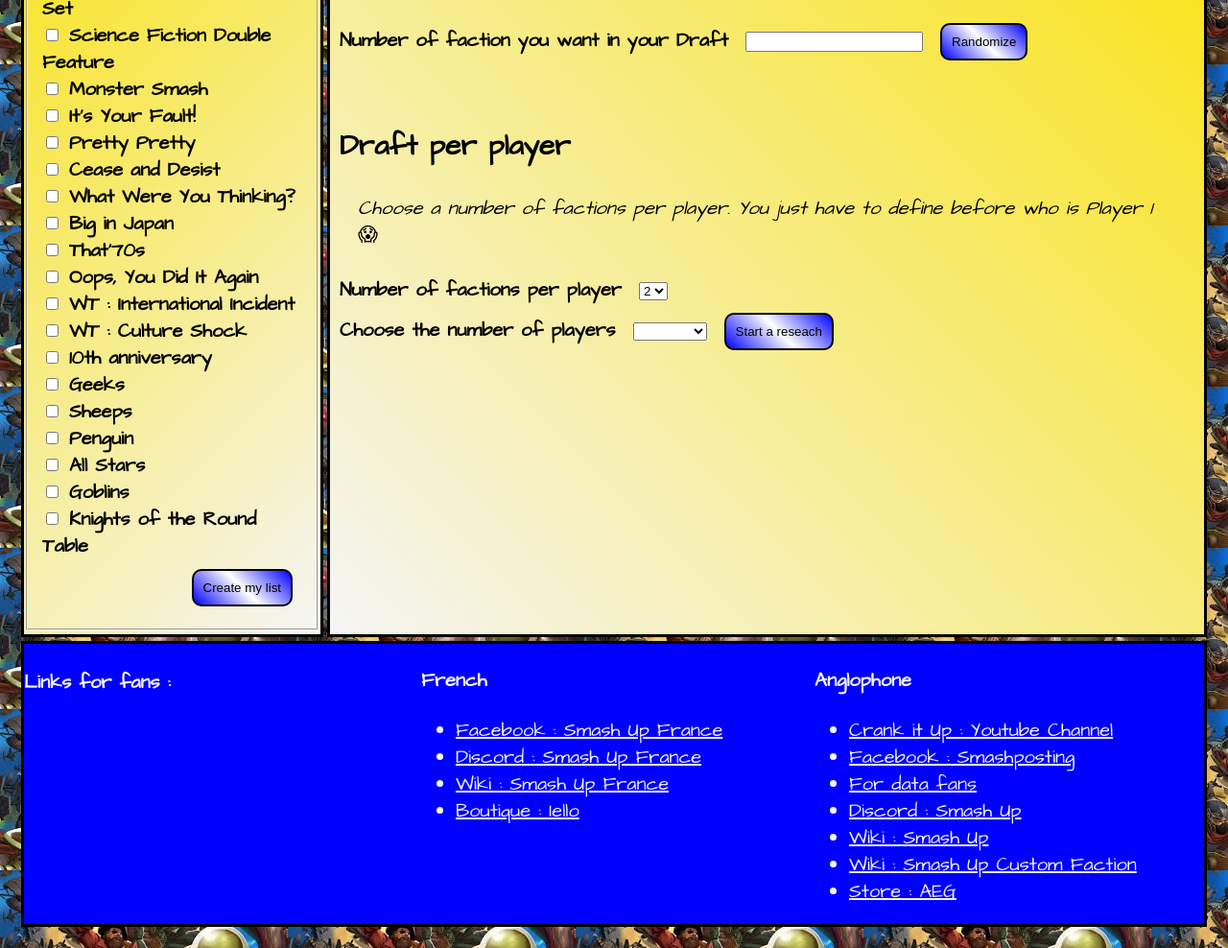
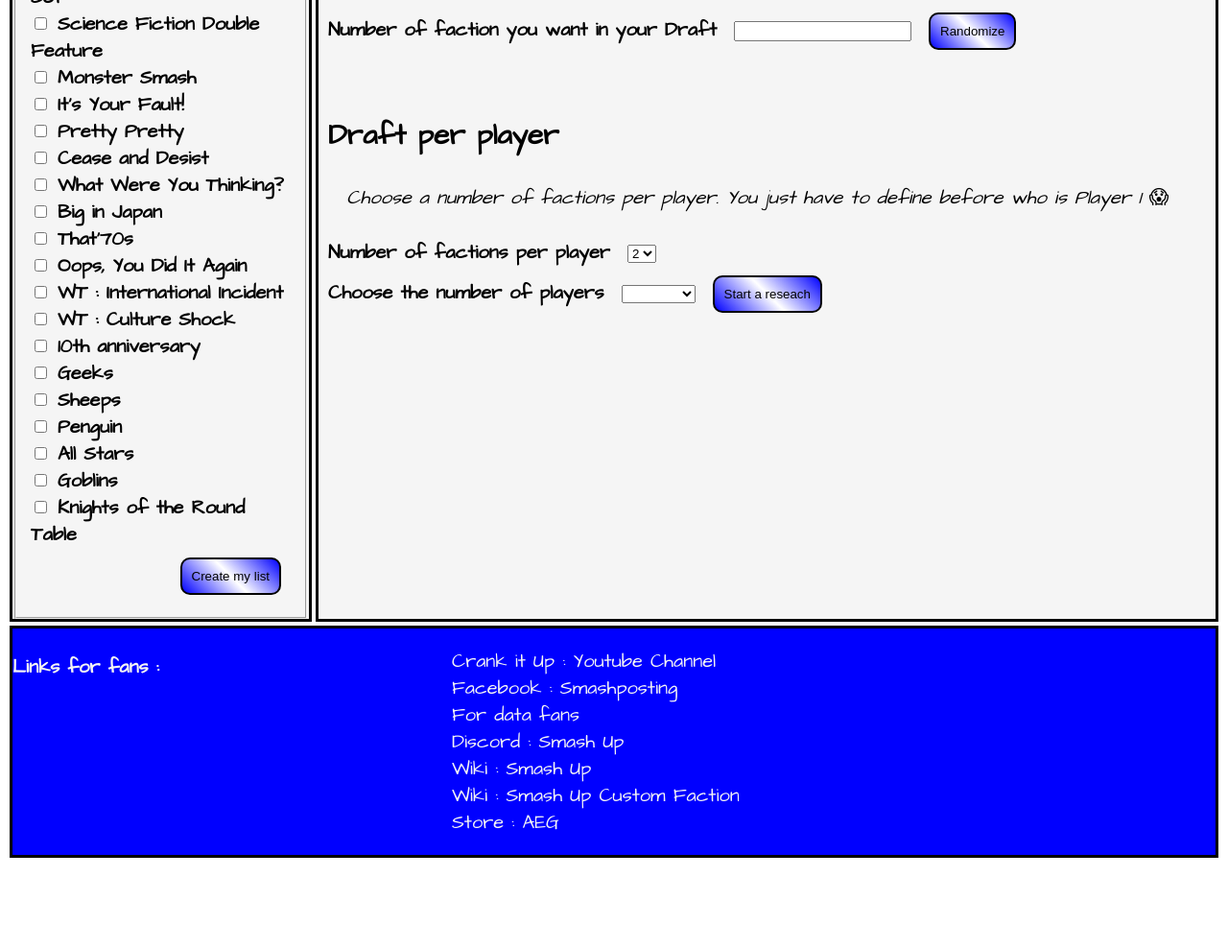
Before and after one commit to erekhose35/SmashUpProject, a plain HTML site: page draft-en.html in a window 1280 px wide. Shown: the part 437-1425 px from the top of the page at 96% size. After the commit the page ends 1341 px from the top, so only its background shows below. Drawn offline with Linux system fonts and the light colour scheme.

Commit message:
Save before test. If need to go back

```diff
--- a/draft-en.html
+++ b/draft-en.html
@@ -203,36 +203,6 @@
     <footer>
       <h4 class="l">Links for fans :</h4>
       <div class="c">
-        <p class="bold">French</p>
-        <ul>
-          <li>
-            <a
-              href="https://www.facebook.com/groups/218243058629614"
-              target="_blank"
-              >Facebook : Smash Up France</a
-            >
-          </li>
-          <li>
-            <a href="https://discord.gg/JKYcDPEa" target="_blank"
-              >Discord : Smash Up France</a
-            >
-          </li>
-          <li>
-            <a
-              href="https://smash-up.fandom.com/fr/wiki/Wiki_Smash_Up"
-              target="_blank"
-              >Wiki : Smash Up France</a
-            >
-          </li>
-          <li>
-            <a href="https://iello.fr/fr/fiche/smash-up" target="_blank"
-              >Boutique : Iello</a
-            >
-          </li>
-        </ul>
-      </div>
-      <div class="r">
-        <p class="bold">Anglophone</p>
         <ul>
           <li>
             <a href="https://www.youtube.com/@CrankItUp" target="_blank"
--- a/styles/style.css
+++ b/styles/style.css
@@ -8,11 +8,15 @@
 .btn-blue:hover,
 #reload:hover {
   font-weight: bold;
+  margin: 10px 0px;
 }
 h1,
 h2,
 main label {
   margin: 10px;
+}
+ul {
+  list-style: none;
 }
 .i {
   background-color: #ffffff;
@@ -27,14 +31,14 @@
   background: linear-gradient(45deg, #0000ff, #ffffff, #0000ff);
 }
 nav {
-  background: linear-gradient(-45deg, whitesmoke, #fae103);
+  background: whitesmoke;
   margin: 2px;
   border: solid 3px black;
   grid-area: n;
 }
 main {
   margin: 2px;
-  background: linear-gradient(45deg, whitesmoke, #fae103);
+  background: whitesmoke;
   border: solid 3px black;
   grid-area: c;
 }
@@ -60,6 +64,9 @@
   display: grid;
   grid-template-columns: repeat(3, 1fr);
   grid-template-areas: "l c r";
+}
+a {
+  text-decoration: none;
 }
 footer a {
   color: whitesmoke;
@@ -118,8 +125,8 @@
 @media screen and (min-width: 801px) {
   body {
     font-size: 20px;
-    background-image: url("../images/sansTexte.jpg");
-    margin: 20px;
+    /*background-image: url("../images/sansTexte.jpg");
+    margin: 20px;*/
     font-family: "Architects Daughter", cursive;
     display: grid;
     grid-template-columns: 1fr 3fr;
```
Also changed, not shown: draft.html (+3 -4 lines).
